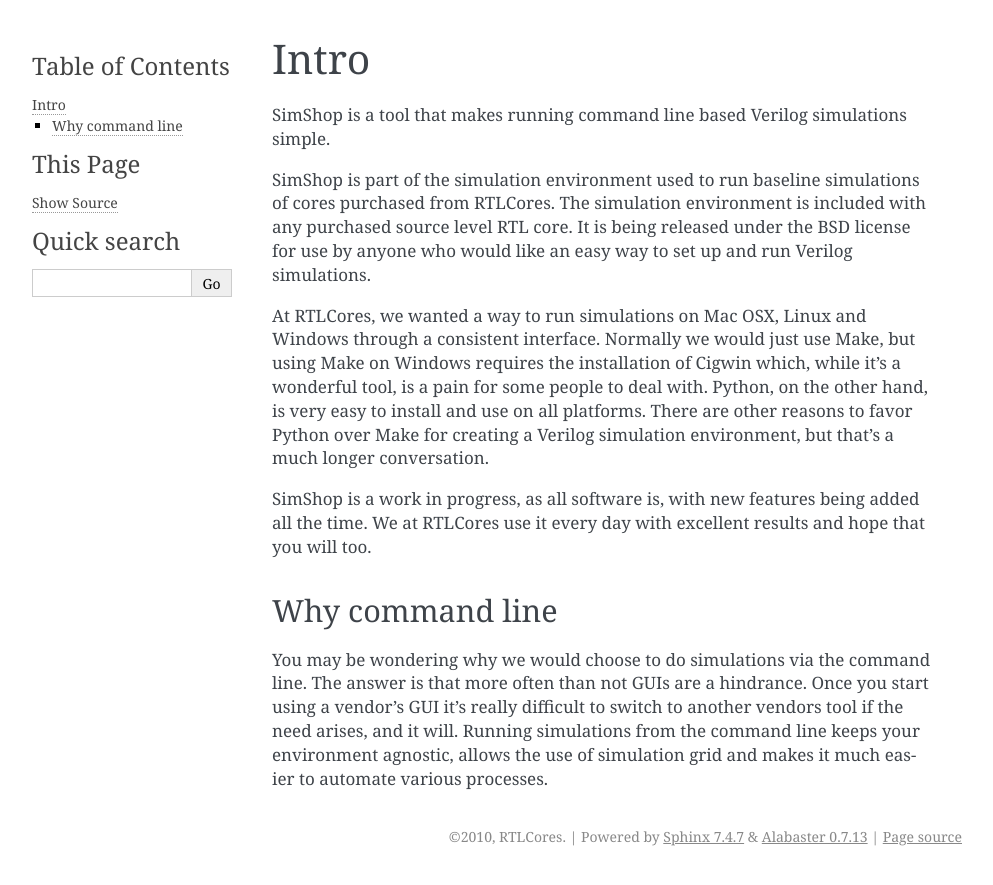
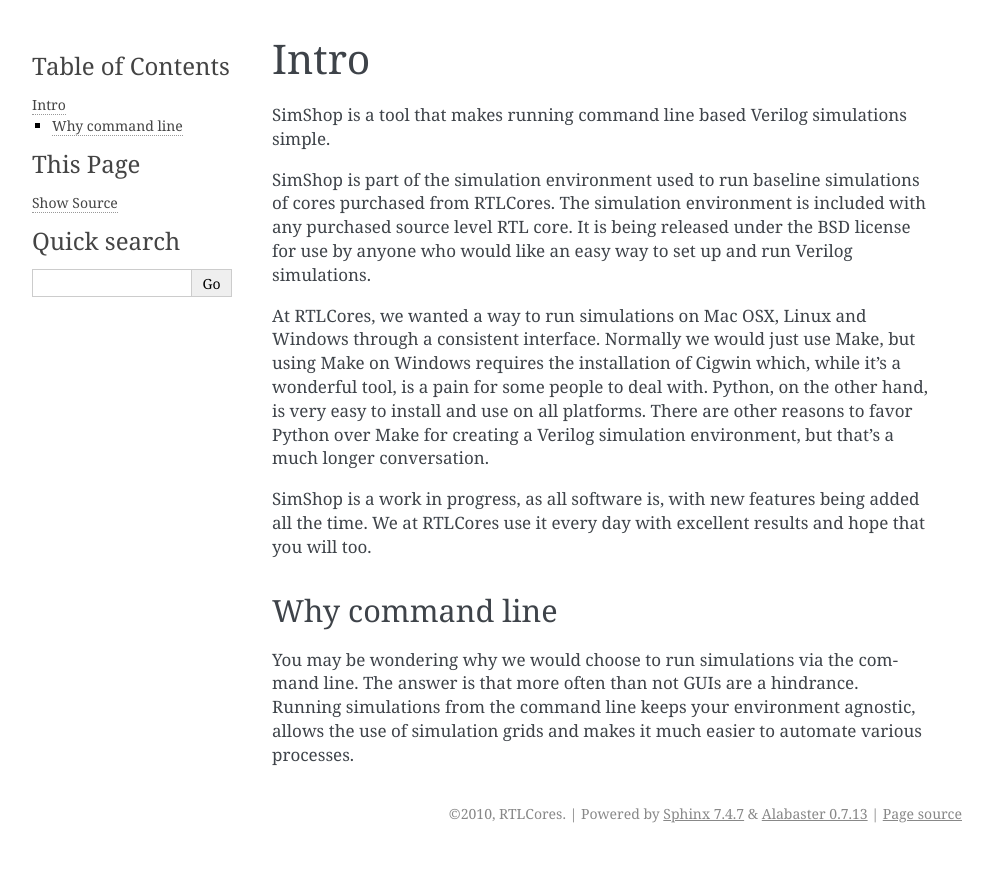
Before and after one commit to inneralien/SimShop, a Sphinx documentation site: the page built from docs/intro.rst, in a window 1280 px wide. Shown: the top 885 px of the page, without its empty margins (148-1141 px from the left). Built offline with Sphinx 7.4.7, drawn with Linux system fonts in a browser that asks for light colours.

Commit message:
Changed some wording. Point to the correct bin/ file.

```diff
--- a/docs/intro.rst
+++ b/docs/intro.rst
@@ -4,28 +4,27 @@
 SimShop is a tool that makes running command line based Verilog simulations
 simple.
 
-SimShop is part of the simulation environment used to run baseline simulations of
-cores purchased from RTLCores.  The simulation environment is included with any
-purchased source level RTL core. It is being released under the BSD license for
-use by anyone who would like an easy way to set up and run Verilog simulations.
+SimShop is part of the simulation environment used to run baseline simulations
+of cores purchased from RTLCores. The simulation environment is included with
+any purchased source level RTL core. It is being released under the BSD license
+for use by anyone who would like an easy way to set up and run Verilog
+simulations.
 
 At RTLCores, we wanted a way to run simulations on Mac OSX, Linux and Windows
 through a consistent interface. Normally we would just use Make, but using Make
 on Windows requires the installation of Cigwin which, while it's a wonderful
 tool, is a pain for some people to deal with. Python, on the other hand, is
 very easy to install and use on all platforms. There are other reasons to favor
-Python over Make for creating a Verilog simulation environment, but that's
-a much longer conversation.
+Python over Make for creating a Verilog simulation environment, but that's a
+much longer conversation.
 
-SimShop is a work in progress, as all software is, with new features being added
-all the time. We at RTLCores use it every day with excellent results and hope
-that you will too.
+SimShop is a work in progress, as all software is, with new features being
+added all the time. We at RTLCores use it every day with excellent results and
+hope that you will too.
 
 Why command line
 ================
-You may be wondering why we would choose to do simulations via the command
-line. The answer is that more often than not GUIs are a hindrance. Once you
-start using a vendor's GUI it's really difficult to switch to another vendors
-tool if the need arises, and it will. Running simulations from the command line
-keeps your environment agnostic, allows the use of simulation grid and makes it
-much easier to automate various processes.
+You may be wondering why we would choose to run simulations via the command
+line. The answer is that more often than not GUIs are a hindrance.  Running
+simulations from the command line keeps your environment agnostic, allows the
+use of simulation grids and makes it much easier to automate various processes.
--- a/setup.py
+++ b/setup.py
@@ -40,7 +40,7 @@
         print 'Could not import py2app.  Mac bundle could not be built.'
         sys.exit(0)
     # Mac specific options
-    options['app'] = ['bin/shop.py']
+    options['app'] = ['bin/shop']
     options['options'] = {
         'py2app': {
             'argv_emulation': True
@@ -54,7 +54,7 @@
     except ImportError:
         print 'Could not import py2exe.  Windows bundle could not be built.'
         sys.exit(0)
-    options['console'] = ['bin/shop.py']
+    options['console'] = ['bin/shop']
 
 # run the setup
 setup(**options)
```
